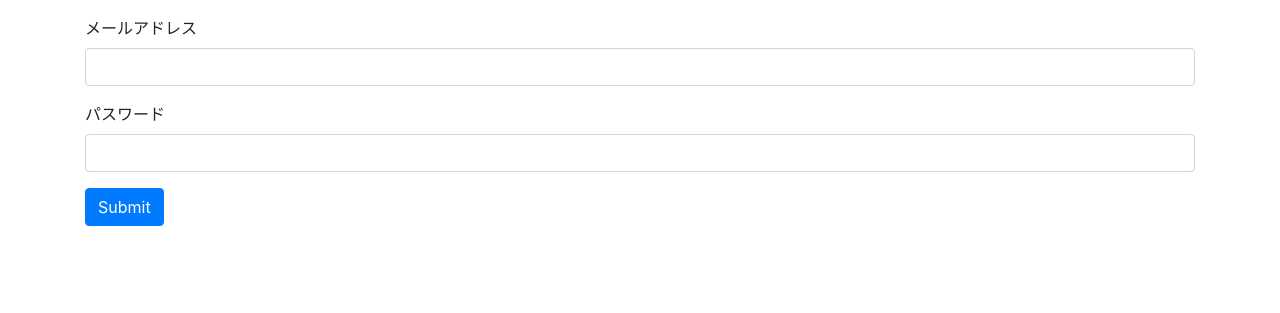
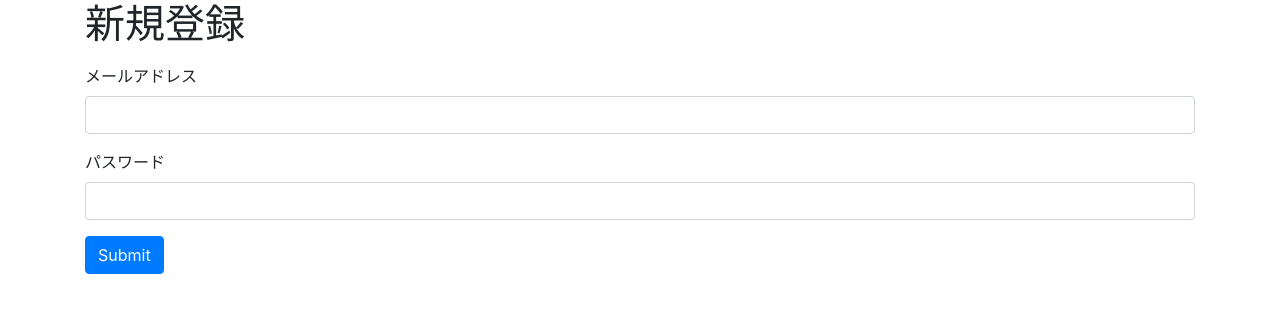
Before and after one commit to motakashi/node_page_sample, a Node project: template views/regist.ejs in a window 1280 px wide. Shown: the part 56-369 px from the top of the page. Run offline with Node 20 templates, Linux system fonts and the light colour scheme; the template is opened without the code that fills it, so the values that code supplies are empty.

Commit message:
ユーザ新規登録画面

```diff
--- a/views/regist.ejs
+++ b/views/regist.ejs
@@ -21,6 +21,7 @@ if (typeof(error) == "undefined") {
             </ul>
         </nav>
         <div class="container">
+          <h1>新規登録</h1>
             <p>
                 <%= error %>
             </p>
```
